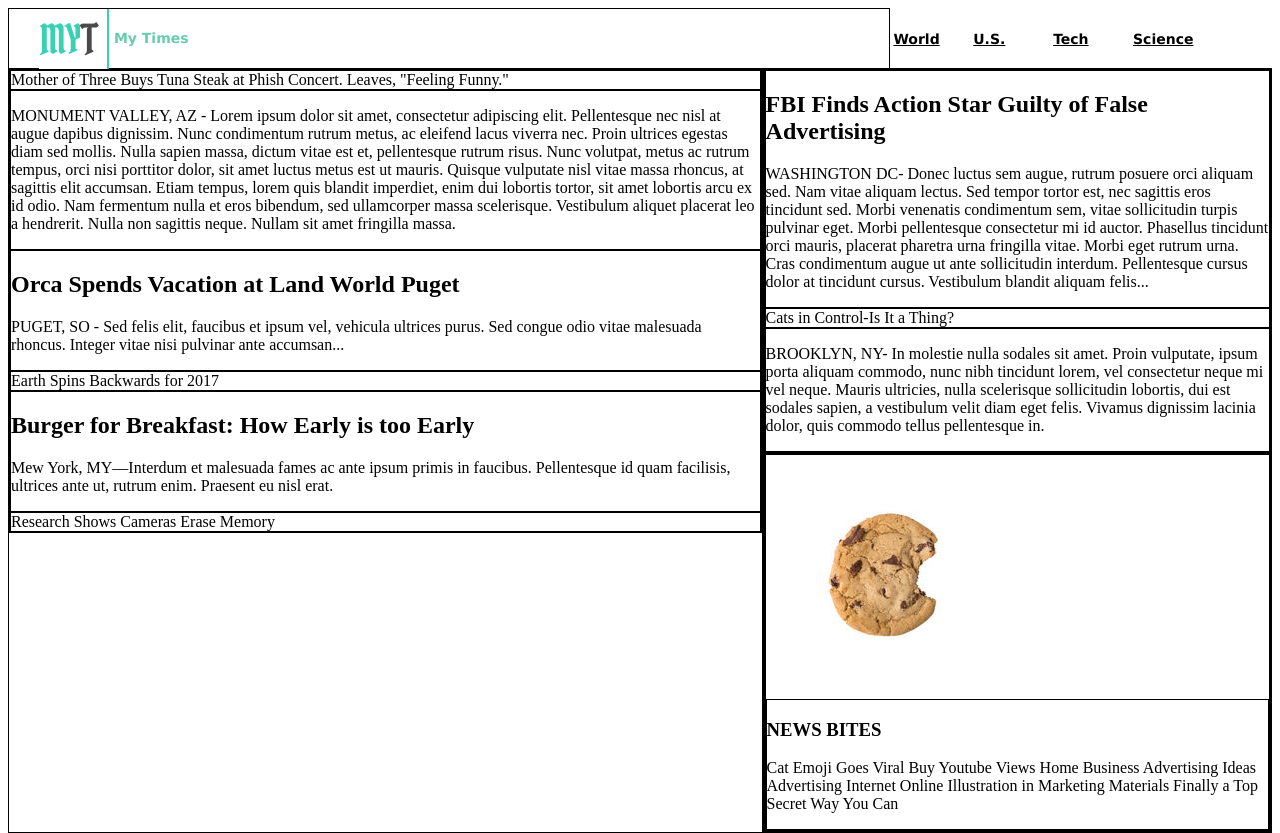
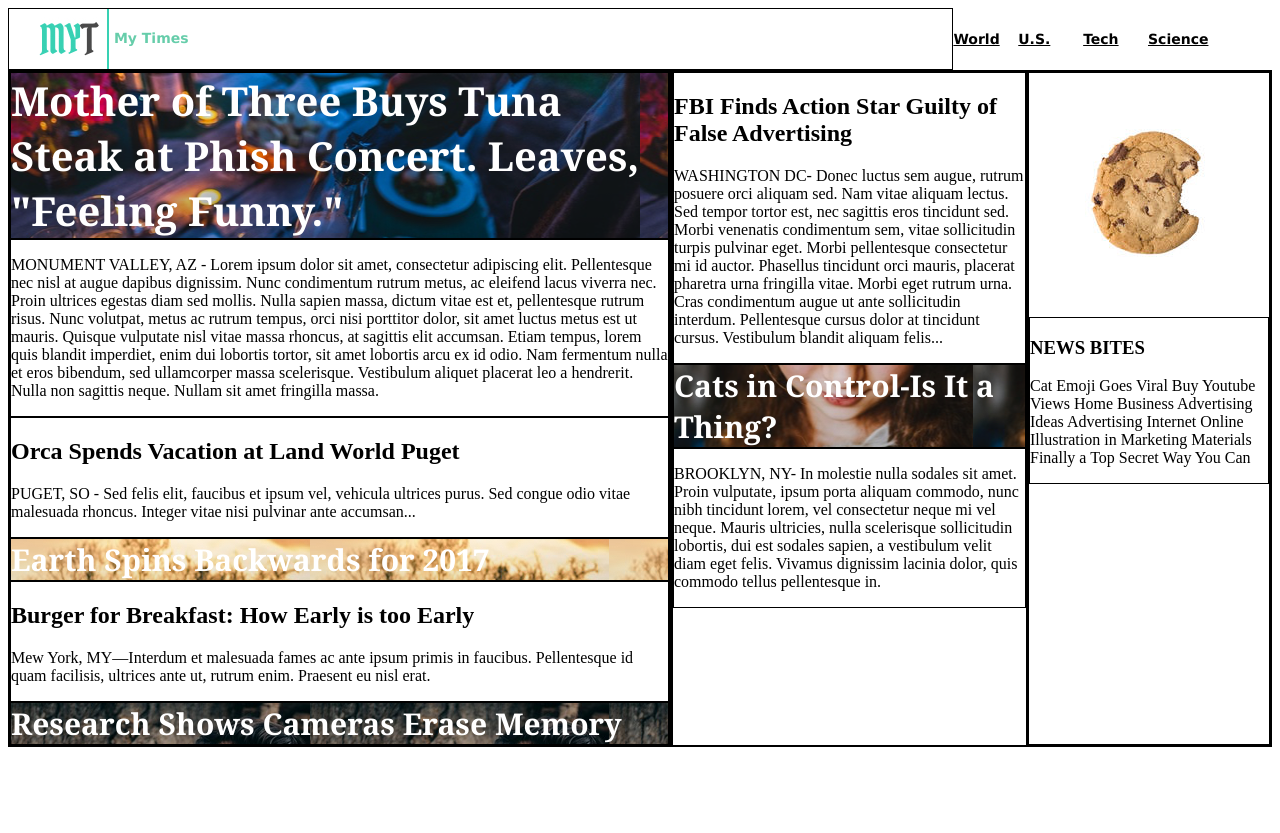
Before and after one commit to ns2mam/mytimes, a plain HTML site: page index.html in a window 1280 px wide. After the commit the page ends 800 px from the top, so only its background shows below. Drawn offline with Linux system fonts and the light colour scheme.

Commit message:
Add background images.

```diff
--- a/index.html
+++ b/index.html
@@ -18,9 +18,9 @@
     </header>
 
     <main>
-      <div class="large">
-        <div class="column">
-          <div class="article">
+      <div class="column">
+        <div class="large">
+          <div id="mainstory">
             <span>Mother of Three Buys Tuna Steak at Phish Concert. Leaves, "Feeling Funny."</span>
           </div>
           <div class="article">
@@ -30,26 +30,26 @@
             <h2>Orca Spends Vacation at Land World Puget</h2>
             <p>PUGET, SO - Sed felis elit, faucibus et ipsum vel, vehicula ultrices purus. Sed congue odio vitae malesuada rhoncus. Integer vitae nisi pulvinar ante accumsan...</p>
           </div>
-          <div class="article">
+          <div id="story2">
             <span>Earth Spins Backwards for 2017</span>
           </div>
           <div class="article">
             <h2>Burger for Breakfast: How Early is too Early</h2>
             <p>Mew York, MY—Interdum et malesuada fames ac ante ipsum primis in faucibus. Pellentesque id quam facilisis, ultrices ante ut, rutrum enim. Praesent eu nisl erat.</p>
           </div>
-          <div class="article">
+          <div id="story3">
             <span>Research Shows Cameras Erase Memory</span>
           </div>
         </div>
       </div>
 
-      <div class="medium">
-        <div class="column">
+      <div class="column">
+        <div class="medium">
           <div class="article">
             <h2>FBI Finds Action Star Guilty of False Advertising</h2>
             <p>WASHINGTON DC- Donec luctus sem augue, rutrum posuere orci aliquam sed. Nam vitae aliquam lectus. Sed tempor tortor est, nec sagittis eros tincidunt sed. Morbi venenatis condimentum sem, vitae sollicitudin turpis pulvinar eget. Morbi pellentesque consectetur mi id auctor. Phasellus tincidunt orci mauris, placerat pharetra urna fringilla vitae. Morbi eget rutrum urna. Cras condimentum augue ut ante sollicitudin interdum. Pellentesque cursus dolor at tincidunt cursus. Vestibulum blandit aliquam felis...</p>
           </div>
-          <div class="article">
+          <div id="story1">
             <span>Cats in Control-Is It a Thing?</span>
           </div>
           <div class="article">
@@ -57,8 +57,8 @@
           </div>
       </div>
 
-      <div class="small">
-        <div class="column">
+      <div class="column">
+        <div class="small">
             <img src="images\img-news-bite.png">
           <div class="article">
             <h3>NEWS BITES</h3>
--- a/style.css
+++ b/style.css
@@ -18,7 +18,9 @@
   color: black;
 }
 .logo {
-  padding: 0 700px 0 30px;
+/*  display: flex;*/
+  flex: 1 3 100px;
+  padding: 0 0 0 30px;
   border: 1px solid black;
   flex-wrap: wrap;
 }
@@ -32,46 +34,87 @@
 }*/
 
 nav {
+  /*display: flex;*/
+  flex: 1 0 auto
+  flex-wrap: wrap;
   /*justify-content: flex-end;*/
 }
 
 nav span {
   display: inline-block;
-  width: 75px;
+  width: 60px;
+  /*text-align: center;*/
   }
 
 main {
   display: flex;
   justify-content: space-between;
   position: relative;
-  top: 60px;
+  top: 62px;
   font-family: "Times New Roman";
   align-items: stretch;
   z-index: 3;
 }
 
+.column {
+  display: flex;
+}
+
 .column.large {
-  display: flex;
-  margin-right: 100px;
-  order: 1;
+/*  margin-right: 100px;
+  order: 1;*/
   width: 630px;
 }
 
 .column.medium {
-  display: flex;
-  margin-right: 100px;
+/*   margin-right: 100px;
   order: 2;
-  padding: 30px;
+  padding: 30px;*/
   width: 300px;
 }
 
 .column.small {
-  display: flex;
-  margin-right: 100px;
-  order: 3;
+/*   margin-right: 100px;
+  order: 3;*/
   width: 240px;
 }
 
 main div {
   border: 1px solid black;
 }
+
+#mainstory {
+  display: flex;
+  background-image: url("./images/img-story-main.png");
+  font-family: Georgia;
+  font-weight: bold;
+  font-size: 40px;
+  color: white;
+  }
+
+#story1 {
+  display: flex;
+  background-image: url("./images/img-story-1.png");
+  font-family: Georgia;
+  font-weight: bold;
+  font-size: 30px;
+  color: white;
+}
+
+#story2 {
+  display: flex;
+  background-image: url("./images/img-story-2.png");
+  font-family: Georgia;
+  font-weight: bold;
+  font-size: 30px;
+  color: white;
+}
+
+#story3 {
+  display: flex;
+  background-image: url("./images/img-story-3.png");
+  font-family: Georgia;
+  font-weight: bold;
+  font-size: 30px;
+  color: white;
+}
```
